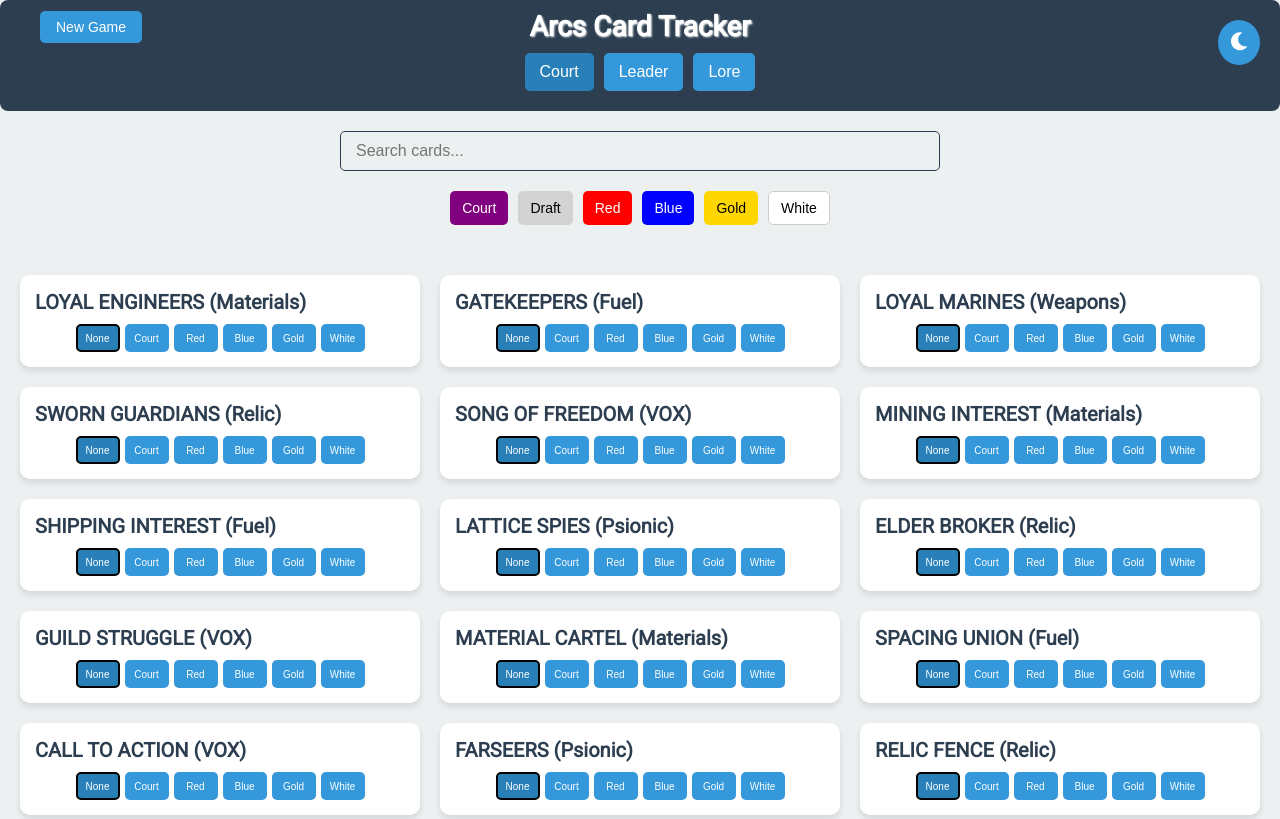
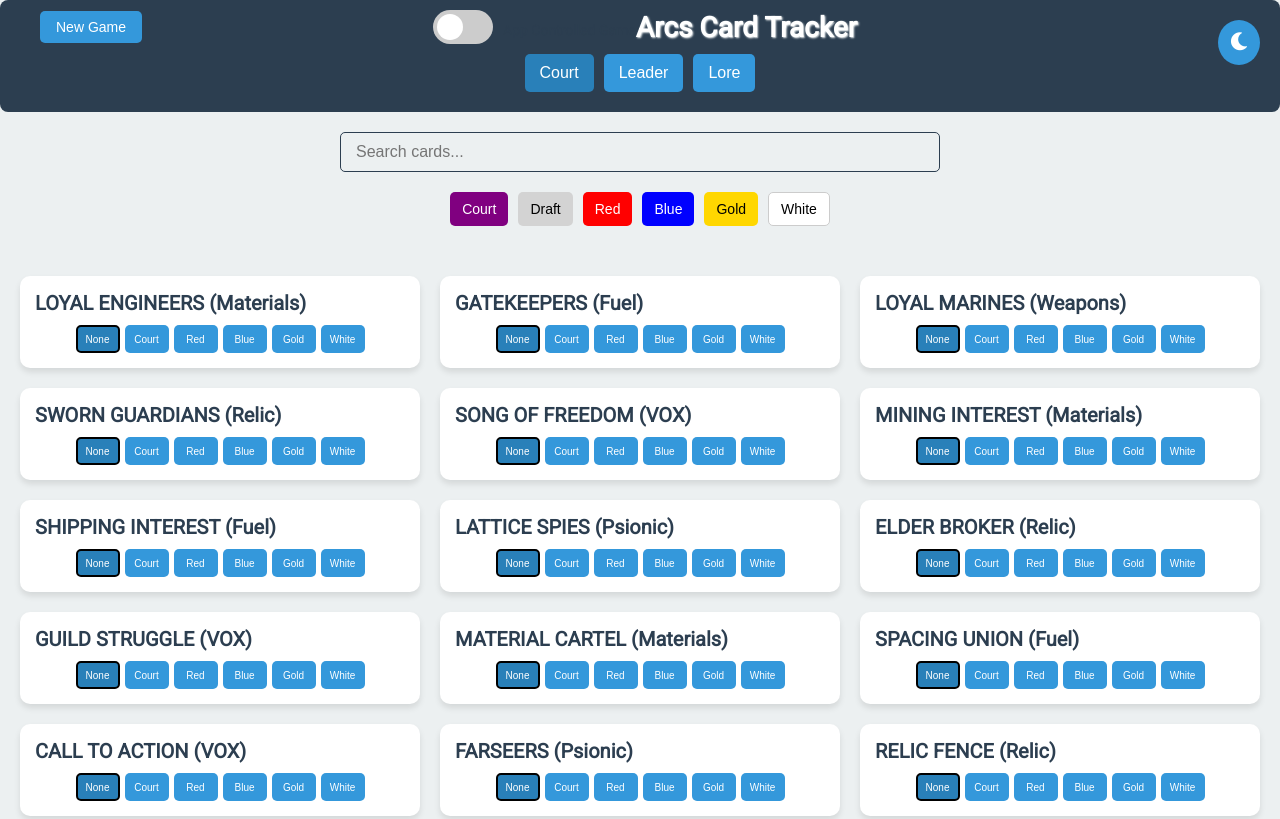
Before and after one commit to R13B0T/Arcs-card-tracker-testing, a plain HTML site: page index.html in a window 1280 px wide. Shown: the top 819 px of the page. Drawn offline with Linux system fonts and the light colour scheme.

Commit message:
Update New Toggle Bu

```diff
--- a/index.html
+++ b/index.html
@@ -22,6 +22,13 @@
     <header class="navbar">
         <div class="navbar-header">
             <button class="reset-button" onclick="resetSelections()">New Game</button>
+            <!-- App Controlled Game Toggle -->
+                <label class="switch">
+                    <input type="checkbox" id="app-controlled-toggle">
+                    <span class="slider round"></span>
+                </label>
+                <p id="toggle-text">App Controlled Game</p>
+
             <h1>Arcs Card Tracker</h1>
         </div>
         <nav class="nav-buttons">
@@ -46,6 +53,13 @@
         <button class="filter-button gold-button" data-color="gold">Gold</button>
         <button class="filter-button white-button" data-color="white">White</button>
     </section>
+    <!-- App Controlled Game Buttons -->
+    <section class="app-control-buttons" id="app-control-buttons" style="display: none;">
+        <button class="nav-button" id="start-game-button">Start Game</button>
+        <button class="nav-button" id="draw-court-card-button">Draw Court Card</button>
+        <button class="nav-button" id="reset-court-deck-button">Reset Court Deck</button>
+        <button class="nav-button" id="discards-button">Discards</button>
+    </section>
 
     <!-- Card List -->
     <main id="card-list" class="card-list">
--- a/script.js
+++ b/script.js
@@ -76,6 +76,19 @@ function initializeApp() {
         const query = this.value.toLowerCase();
         filterCardsBySearch(query);
     });
+
+    // Handle App Controlled Game Toggle
+        const appControlledToggle = document.getElementById('app-controlled-toggle');
+        const appControlButtons = document.getElementById('app-control-buttons');
+
+        // Event listener for the toggle switch
+        appControlledToggle.addEventListener('change', () => {
+            if (appControlledToggle.checked) {
+                appControlButtons.style.display = 'flex';
+            } else {
+                appControlButtons.style.display = 'none';
+            }
+        });
 
     // Initial display of cards
     displayAllCards(currentType);
--- a/styles.css
+++ b/styles.css
@@ -89,6 +89,81 @@ body {
 .reset-button:hover {
     background-color: var(--active-button-background);
 }
+/* Toggle Switch Styles */
+.switch {
+    position: relative;
+    display: inline-block;
+    width: 60px;
+    height: 34px;
+    margin-left: 20px; /* Adjust as needed */
+    vertical-align: middle;
+}
+
+.switch input {
+    opacity: 0;
+    width: 0;
+    height: 0;
+}
+
+/* The slider */
+.slider {
+    position: absolute;
+    cursor: pointer;
+    top: 0;
+    left: 0;
+    right: 0;
+    bottom: 0;
+    background-color: #ccc;
+    transition: .4s;
+    border-radius: 34px; /* Make it rounded */
+}
+
+.slider:before {
+    position: absolute;
+    content: "";
+    height: 26px;
+    width: 26px;
+    left: 4px;
+    bottom: 4px;
+    background-color: white;
+    transition: .4s;
+    border-radius: 50%; /* Make it rounded */
+}
+
+input:checked + .slider {
+    background-color: var(--accent-color);
+}
+
+input:focus + .slider {
+    box-shadow: 0 0 1px var(--accent-color);
+}
+
+input:checked + .slider:before {
+    transform: translateX(26px);
+}
+
+/* Toggle Text */
+#toggle-text {
+    margin: 0;
+    font-size: 14px;
+    color: var(--font-color);
+    text-align: center;
+    margin-top: 5px;
+}
+
+/* Position the toggle and text */
+.navbar-header {
+    display: flex;
+    align-items: center;
+    justify-content: center;
+    position: relative;
+    flex-wrap: wrap; /* Allow items to wrap on smaller screens */
+}
+
+.switch,
+#toggle-text {
+    margin-left: 10px;
+}
 
 /* Navigation Buttons */
 .nav-buttons {
@@ -114,6 +189,15 @@ body {
 .nav-button:hover,
 .nav-button.active {
     background-color: var(--active-button-background);
+}
+/* App Controlled Game Buttons */
+.app-control-buttons {
+    display: flex;
+    flex-wrap: wrap;
+    gap: 10px;
+    justify-content: center;
+    margin-top: 10px;
+    margin-bottom: 10px;
 }
 
 /* Theme Toggle Button */
```
Also changed, not shown: 1 other file.
